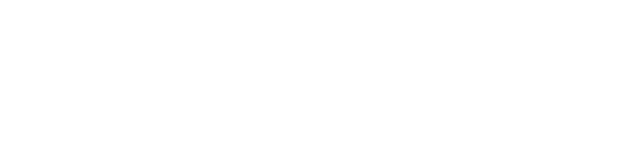
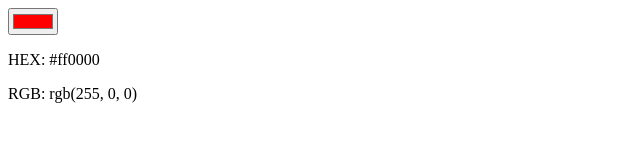
Before and after one commit to TheDAOS/Miscellaneous, a plain HTML site: page Color Picker Tool/index.html in a window 1280 px wide. Shown: the whole page, without its empty margins (0-640 px from the left). Drawn offline with Linux system fonts and the light colour scheme.

Commit message:
added color picker elements

```diff
--- a/Color Picker Tool/index.html
+++ b/Color Picker Tool/index.html
@@ -7,6 +7,14 @@
     <link rel="stylesheet" href="styles.css">
 </head>
 <body>
+    <div class="color-picker">
+        <input type="color" id="colorInput" value="#ff0000">
+        <div class="color-info">
+            <p>HEX: <span id="hexValue">#ff0000</span></p>
+            <p>RGB: <span id="rgbValue">rgb(255, 0, 0)</span></p>
+        </div>
+    </div>
+
 
     <script src="script.js"></script>
 </body>
```
